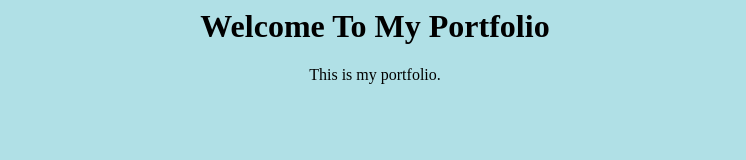
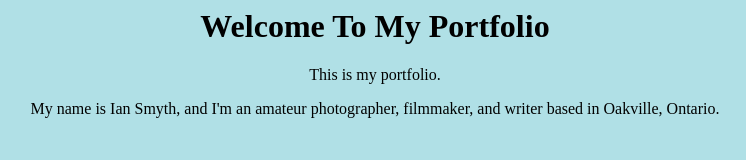
Before and after one commit to iantsmyth/myportfolio, a plain HTML site: page index.html in a window 1280 px wide. Shown: the whole page, without its empty margins (265-1011 px from the left). Drawn offline with Linux system fonts and the light colour scheme.

Commit message:
Added bio

```diff
--- a/index.html
+++ b/index.html
@@ -2,5 +2,6 @@
 <center>
 <h1>Welcome To My Portfolio</h1>
 <p>This is my portfolio.</p>
+<p>My name is Ian Smyth, and I'm an amateur photographer, filmmaker, and writer based in Oakville, Ontario.</p>
 </center>
 </body>
```
